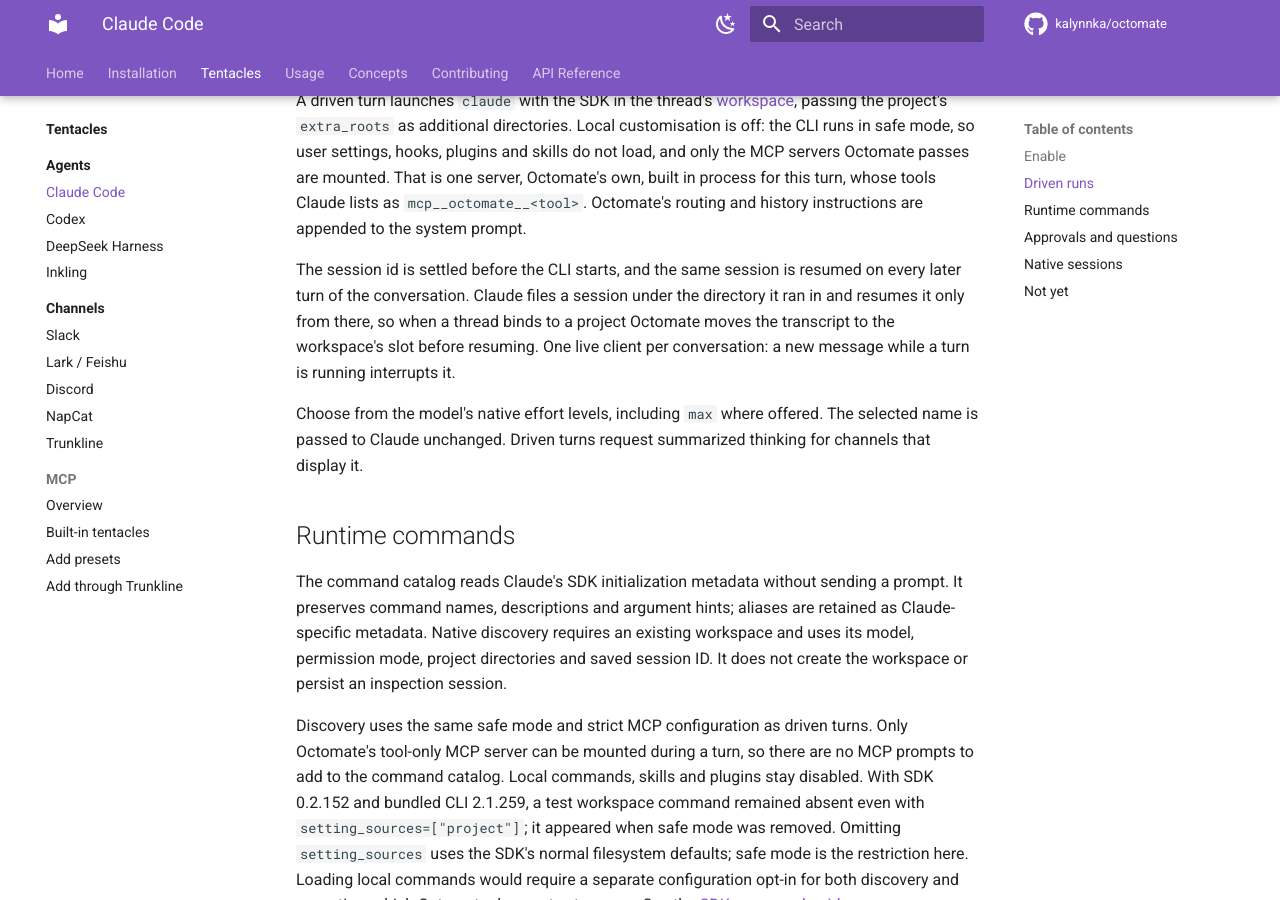
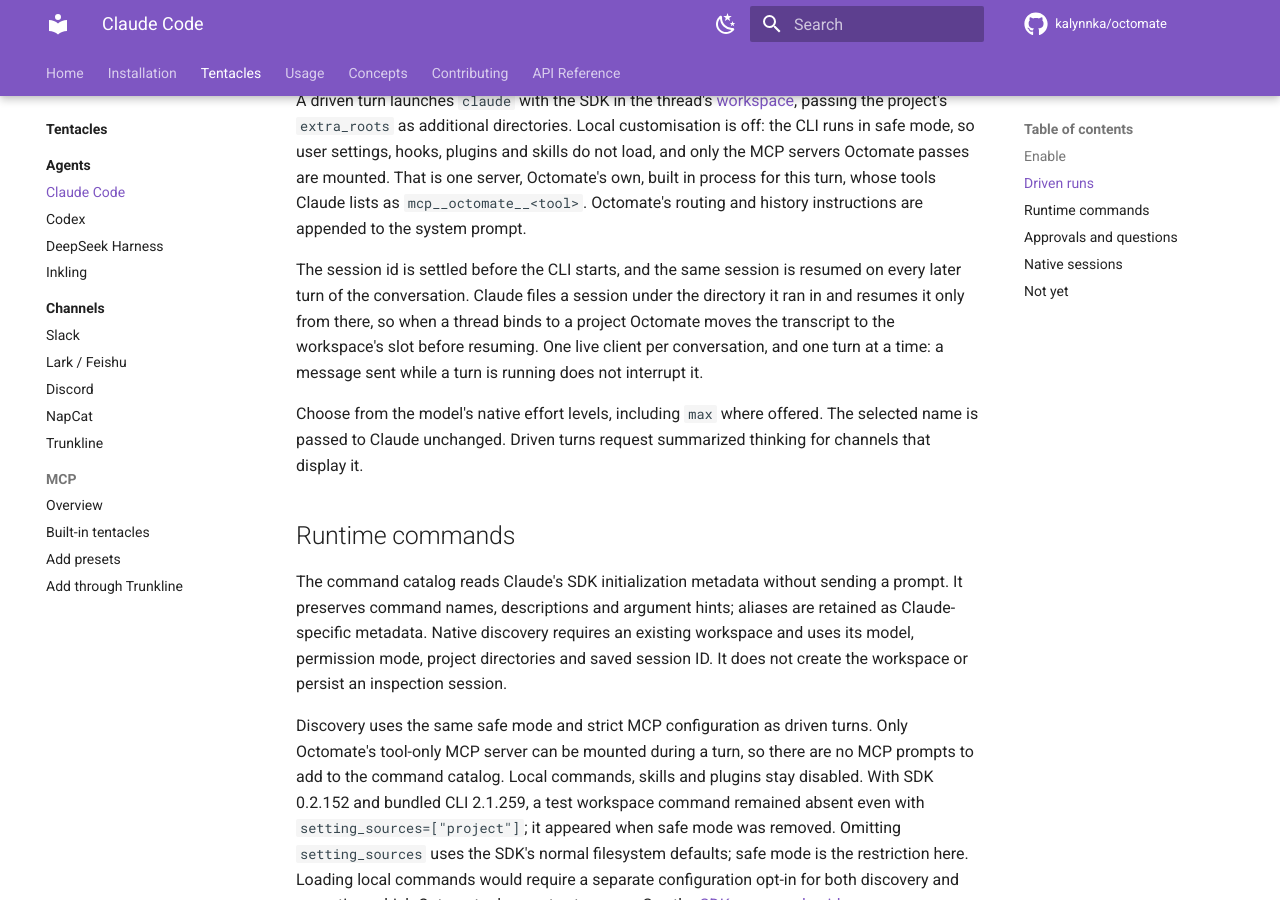
Before and after one commit to kalynnka/octomate, an MkDocs documentation site: the page built from docs/usage/agents/claude-code.md, in a window 1280 px wide and 900 px high, scrolled down 783 px. Built offline with MkDocs 1.6.1 and Material for MkDocs 9.7.7, drawn with Linux system fonts in a browser that asks for light colours; comment, search, counter and statistics services are not loaded.

Commit message:
docs(agents): say a message mid-turn does not interrupt a Claude turn
The page said a new message interrupts a running turn. A thread holds one
turn at a time, and a message sent while one runs does not interrupt it.

```diff
--- a/docs/usage/agents/claude-code.md
+++ b/docs/usage/agents/claude-code.md
@@ -41,7 +41,8 @@
 on every later turn of the conversation. Claude files a session under the directory
 it ran in and resumes it only from there, so when a thread binds to a project
 Octomate moves the transcript to the workspace's slot before resuming. One live
-client per conversation: a new message while a turn is running interrupts it.
+client per conversation, and one turn at a time: a message sent while a turn is
+running does not interrupt it.
 
 Choose from the model's native effort levels, including `max` where offered.
 The selected name is passed to Claude unchanged.
```
